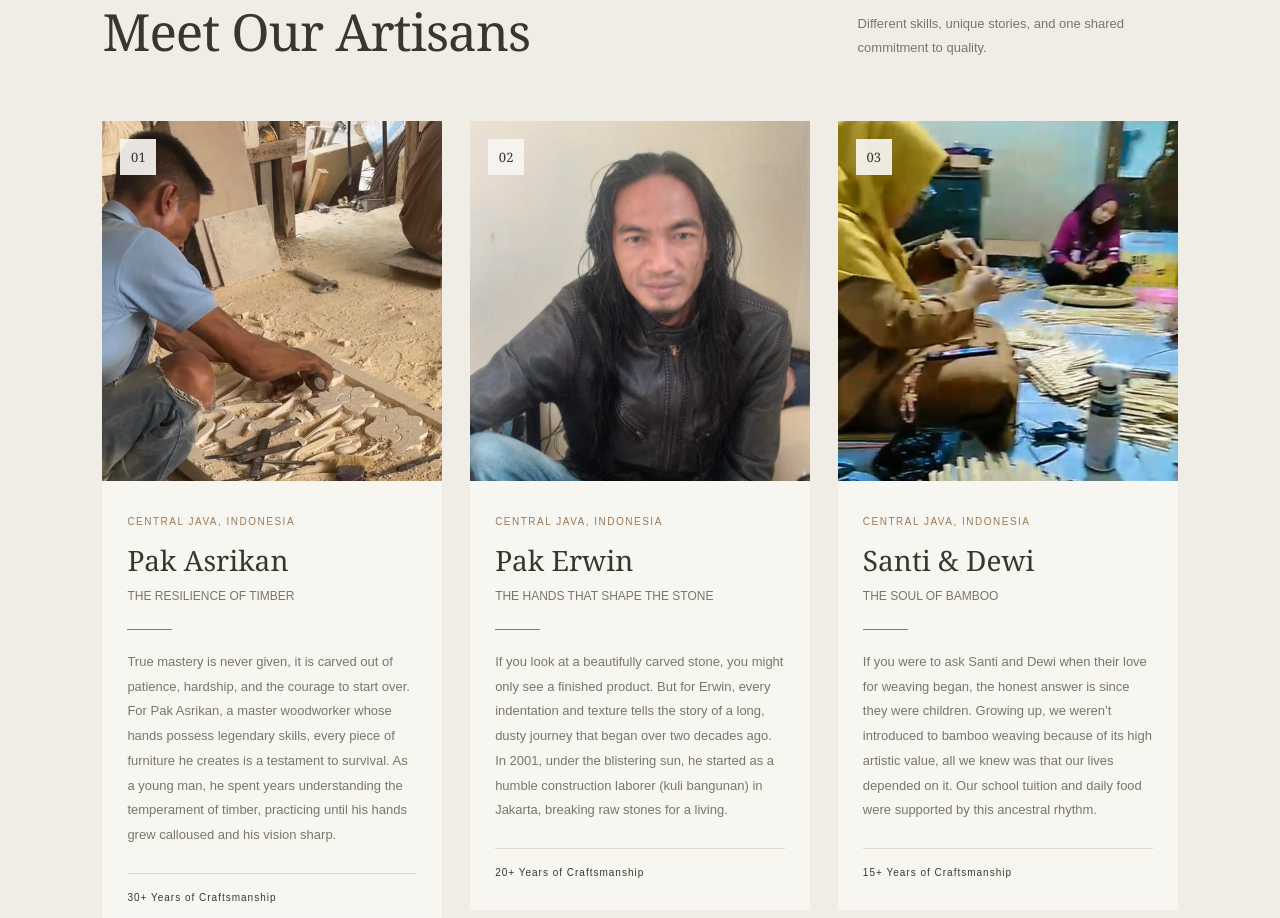
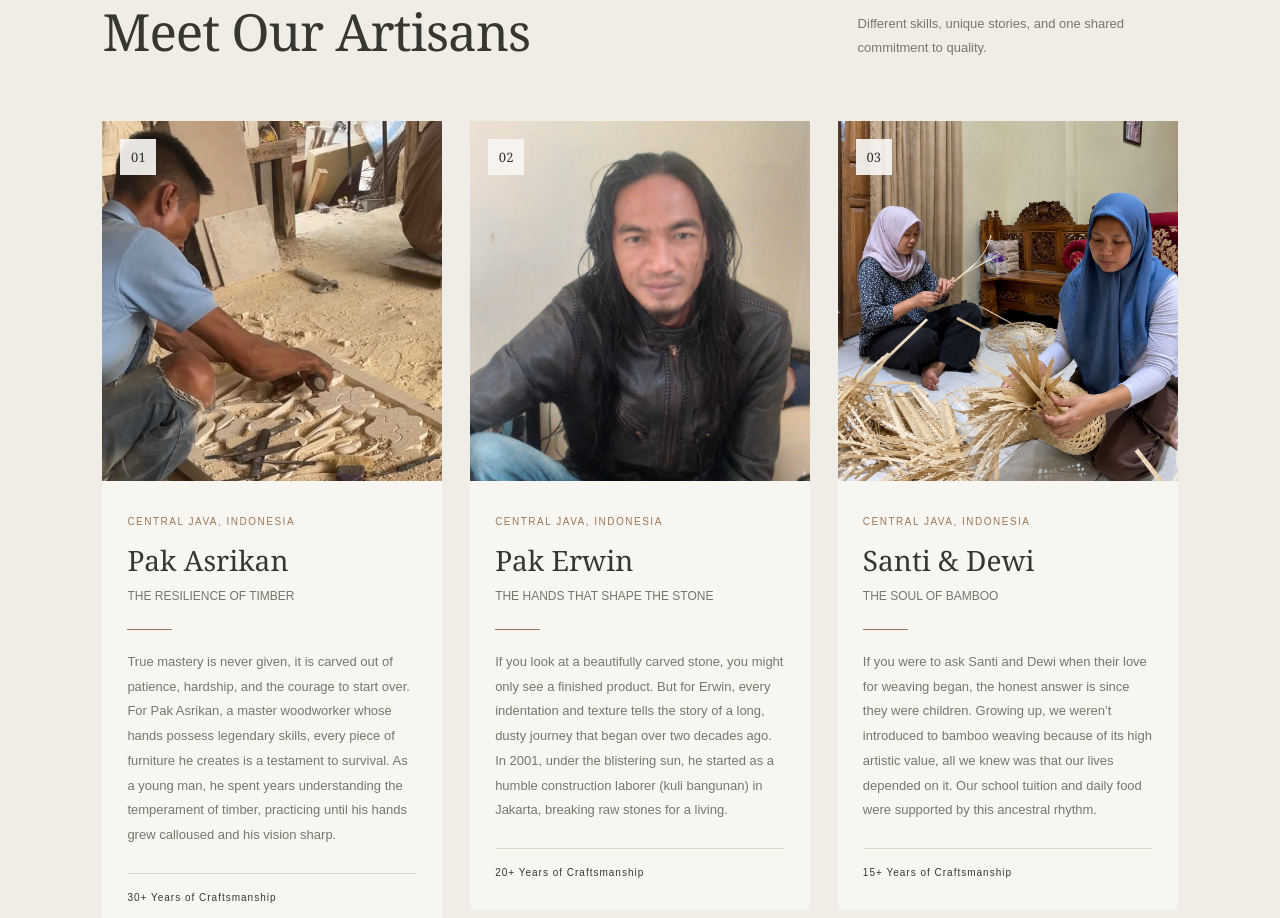
Before and after one commit to Hawinf/LGN, a Next.js app: page /page/artisan in a window 1280 px wide. Shown: the part 1460-2378 px from the top of the page. Built offline with nearby package versions, Linux system fonts and the light colour scheme.

Commit message:
adding santidewe picture

```diff
--- a/src/app/page/artisan/page.js
+++ b/src/app/page/artisan/page.js
@@ -31,7 +31,7 @@ const artisans = [
     name: "Santi & Dewi",
     location: "Central Java, Indonesia",
     specialty: "THE SOUL OF BAMBOO",
-    image: "/pictures/artist-santi.jpeg",
+    image: "/pictures/artist-santidewi.jpeg",
     experience: "15+ Years of Craftsmanship",
     story:
       "If you were to ask Santi and Dewi when their love for weaving began, the honest answer is since they were children. Growing up, we weren’t introduced to bamboo weaving because of its high artistic value, all we knew was that our lives depended on it. Our school tuition and daily food were supported by this ancestral rhythm.",
```
Also changed, not shown: public/pictures/artist-santi1.jpeg (added), public/pictures/artist-santidewi.jpeg (added).
